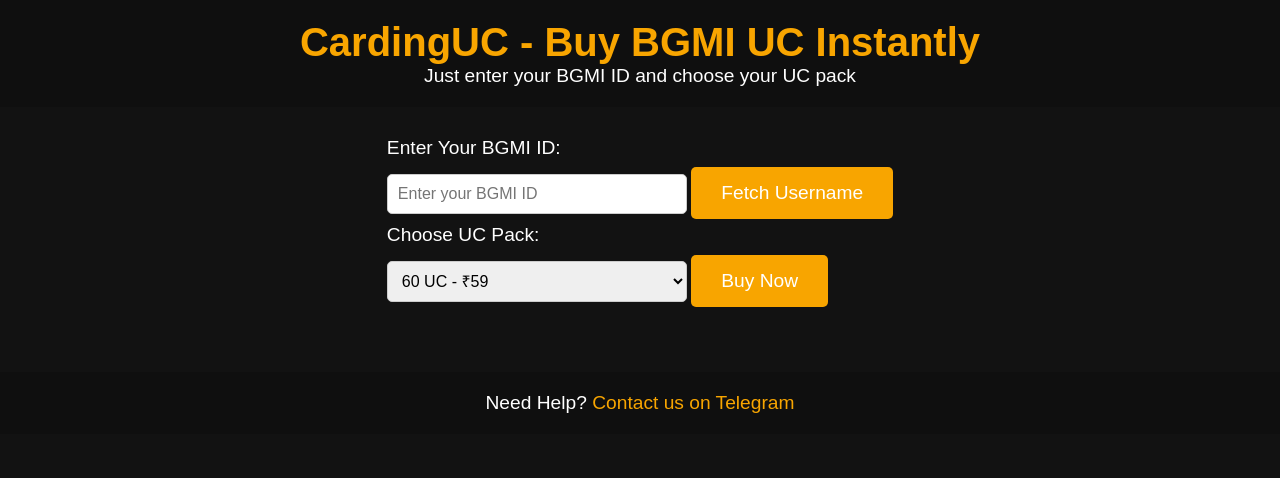
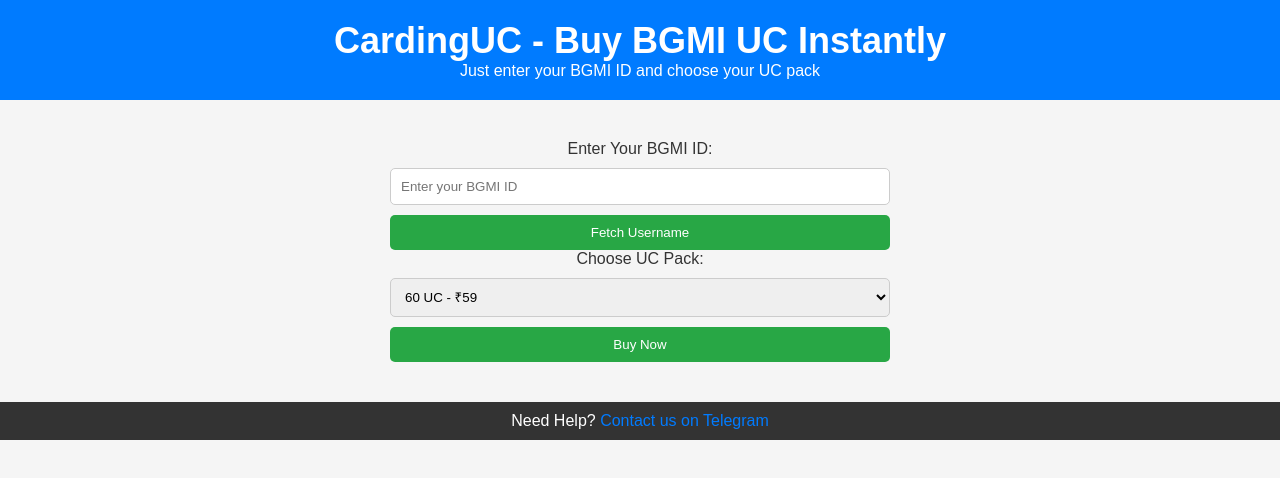
Before and after one commit to kathya-creation/cardinguc-website, a plain HTML site: page index.html in a window 1280 px wide. Drawn offline with Linux system fonts and the light colour scheme; a script that the page names is missing.

Commit message:
Update style.css

```diff
--- a/style.css
+++ b/style.css
@@ -6,69 +6,57 @@
 
 body {
     font-family: Arial, sans-serif;
-    background-color: #121212;
+    background-color: #f5f5f5;
+    color: #333;
+}
+
+header {
+    background-color: #007BFF;
+    padding: 20px 0;
+    text-align: center;
     color: white;
 }
 
-header {
-    background-color: #0f0f0f;
-    padding: 20px 0;
+.container {
+    width: 80%;
+    margin: 0 auto;
+}
+
+h1 {
+    font-size: 36px;
+}
+
+.main-content {
+    padding: 20px;
     text-align: center;
 }
 
-h1 {
-    font-size: 2.5em;
-    color: #f8a500;
-}
-
-p {
-    font-size: 1.2em;
-}
-
-.main-content {
-    padding: 30px;
-    display: flex;
-    justify-content: center;
-    flex-direction: column;
-    align-items: center;
-}
-
 .form-container {
-    margin-bottom: 30px;
-}
-
-label {
-    font-size: 1.2em;
-    margin-bottom: 5px;
-    display: block;
+    margin: 20px auto;
+    width: 80%;
+    max-width: 500px;
 }
 
 input, select {
+    width: 100%;
     padding: 10px;
-    width: 300px;
     margin: 10px 0;
-    font-size: 1em;
     border: 1px solid #ccc;
     border-radius: 5px;
 }
 
 button {
-    background-color: #f8a500;
+    width: 100%;
+    padding: 10px;
+    background-color: #28a745;
     color: white;
     border: none;
-    padding: 15px 30px;
-    font-size: 1.2em;
+    border-radius: 5px;
     cursor: pointer;
-    border-radius: 5px;
 }
 
 button:hover {
-    background-color: #e68a00;
-}
-
-#payment-info {
-    display: none;
-    text-align: center;
+    background-color: #218838;
 }
 
 .hidden {
@@ -76,16 +64,17 @@
 }
 
 footer {
-    background-color: #0f0f0f;
-    padding: 20px 0;
+    background-color: #333;
+    color: white;
+    padding: 10px 0;
     text-align: center;
 }
 
-a {
-    color: #f8a500;
+footer a {
+    color: #007BFF;
     text-decoration: none;
 }
 
-a:hover {
+footer a:hover {
     text-decoration: underline;
 }
```
